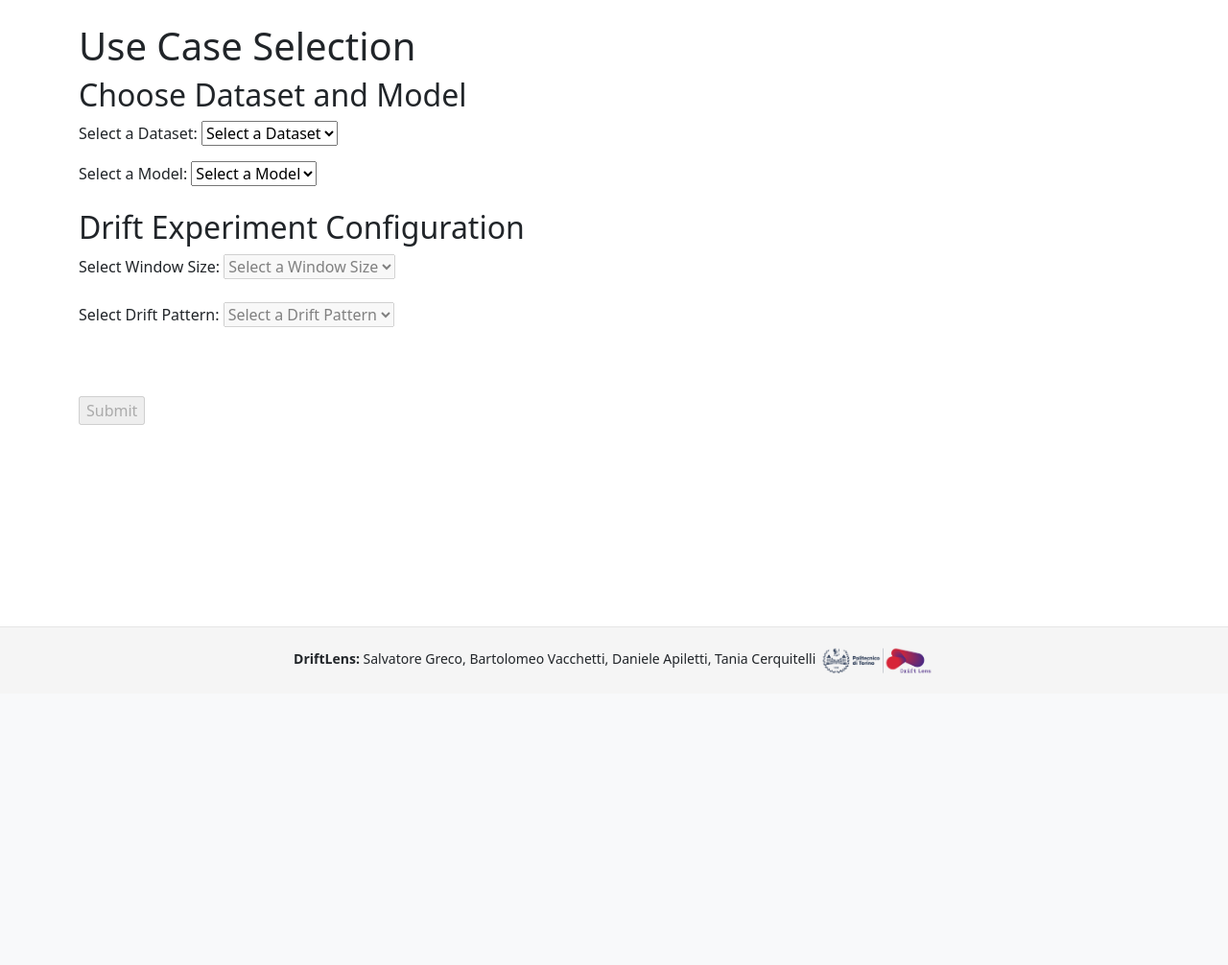
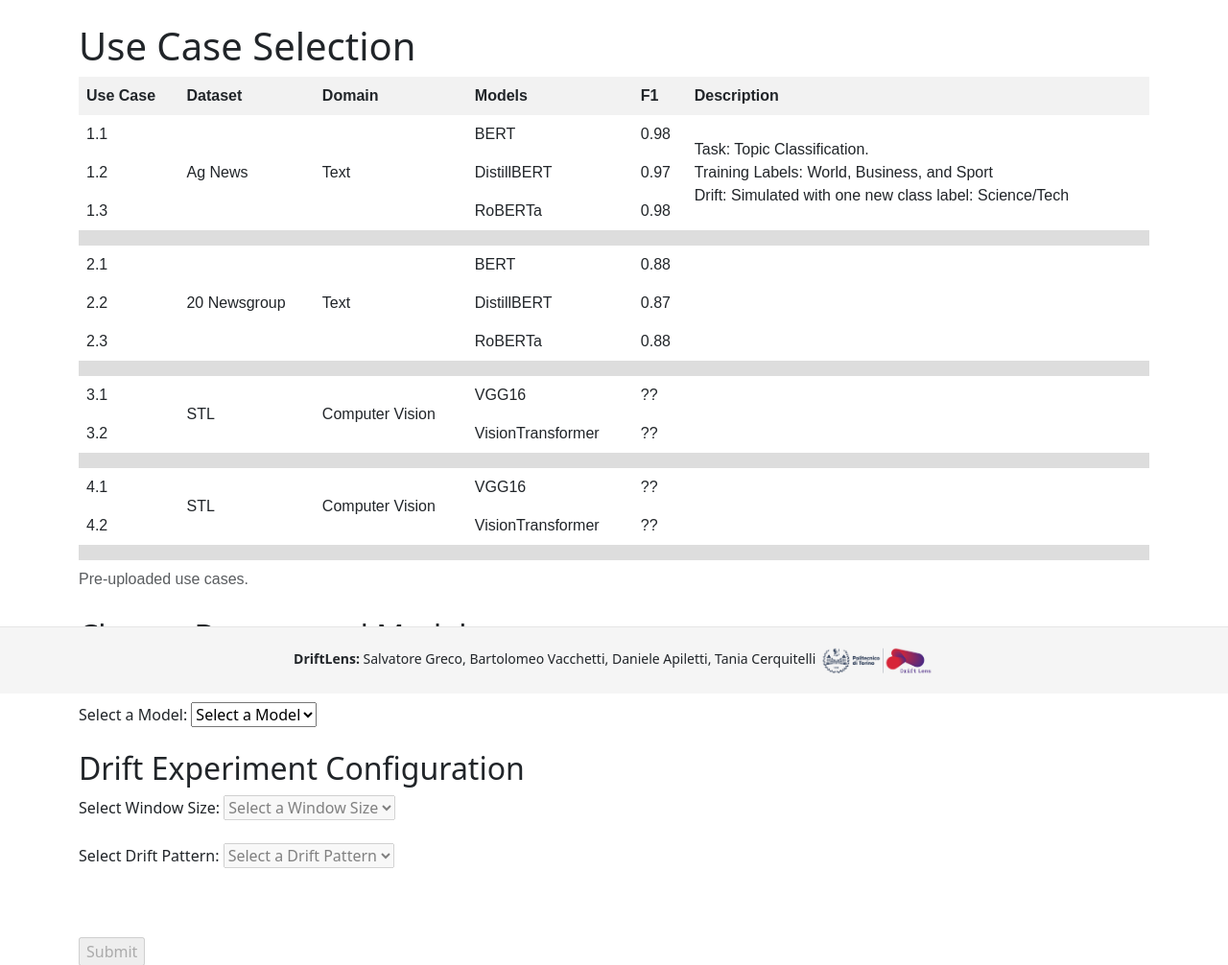
Before and after one commit to grecosalvatore/DriftLensDemo, a Flask app: template templates/use_cases.html in a window 1280 px wide. Shown: the part 77-1083 px from the top of the page at 96% size. Before the commit the page ends 779 px from the top, so only its background shows below. Run offline with Flask 3, Linux system fonts and the light colour scheme; the template is opened without the code that fills it, so the values that code supplies are empty.

Commit message:
Initial commit

```diff
--- a/templates/use_cases.html
+++ b/templates/use_cases.html
@@ -1,7 +1,148 @@
 {% include "header.html" %}
 
 {% block content %}
-    <h1>Use Case Selection</h1>
+    <style>
+        table {
+          font-family: Arial, sans-serif;
+          border-collapse: collapse;
+          width: 100%;
+          margin-bottom: 20px;
+        }
+
+        th, td {
+
+          padding: 8px;
+          text-align: left;
+        }
+
+        th {
+          background-color: #f2f2f2;
+        }
+
+        tr.separator {
+          height: 10px;
+          background-color: #ddd;
+        }
+  </style>
+
+
+<h1>Use Case Selection</h1>
+
+    <table>
+  <caption>Pre-uploaded use cases.</caption>
+  <thead>
+    <tr>
+      <th>Use Case</th>
+      <th rowspan="3">Dataset</th>
+      <th rowspan="3">Domain</th>
+      <th>Models</th>
+      <th>F1</th>
+      <th rowspan="3">Description</th>
+    </tr>
+  </thead>
+  <tbody>
+    <tr>
+      <td>1.1</td>
+      <td rowspan="3">Ag News</td>
+      <td rowspan="3">Text</td>
+      <td>BERT</td>
+      <td>0.98</td>
+      <td rowspan="3"> Task: Topic Classification. <BR>
+Training Labels: World, Business, and Sport <BR>
+Drift: Simulated with one new class label: Science/Tech</td>
+    </tr>
+    <tr>
+      <td>1.2</td>
+      <td>DistillBERT</td>
+      <td>0.97</td>
+    </tr>
+    <tr>
+      <td>1.3</td>
+      <td>RoBERTa</td>
+      <td>0.98</td>
+    </tr>
+    <tr class="separator">
+      <td></td>
+      <td></td>
+      <td></td>
+      <td></td>
+      <td></td>
+      <td></td>
+    </tr>
+  <tr>
+      <td>2.1</td>
+      <td rowspan="3">20 Newsgroup</td>
+      <td rowspan="3">Text</td>
+      <td>BERT</td>
+      <td>0.88</td>
+      <td rowspan="3"></td>
+    </tr>
+    <tr>
+      <td>2.2</td>
+      <td>DistillBERT</td>
+      <td>0.87</td>
+    </tr>
+    <tr>
+      <td>2.3</td>
+      <td>RoBERTa</td>
+      <td>0.88</td>
+    </tr>
+    <tr class="separator">
+      <td></td>
+      <td></td>
+      <td></td>
+      <td></td>
+      <td></td>
+      <td></td>
+    </tr>
+  <tr>
+      <td>3.1</td>
+      <td rowspan="2">STL</td>
+      <td rowspan="2">Computer Vision</td>
+      <td>VGG16</td>
+      <td>??</td>
+      <td rowspan="2"></td>
+    </tr>
+    <tr>
+      <td>3.2</td>
+      <td>VisionTransformer</td>
+      <td>??</td>
+    </tr>
+    <tr class="separator">
+      <td></td>
+      <td></td>
+      <td></td>
+      <td></td>
+      <td></td>
+      <td></td>
+    </tr>
+  <tr>
+      <td>4.1</td>
+      <td rowspan="2">STL</td>
+      <td rowspan="2">Computer Vision</td>
+      <td>VGG16</td>
+      <td>??</td>
+      <td rowspan="2"></td>
+    </tr>
+    <tr>
+      <td>4.2</td>
+      <td>VisionTransformer</td>
+      <td>??</td>
+    </tr>
+    <tr class="separator">
+      <td></td>
+      <td></td>
+      <td></td>
+      <td></td>
+      <td></td>
+      <td></td>
+    </tr>
+  </tbody>
+</table>
+
+
+
+
     <h2>Choose Dataset and Model</h2>
     <form action="/run_experiment" method="POST">
         <label for="dataset">Select a Dataset:</label>
```
